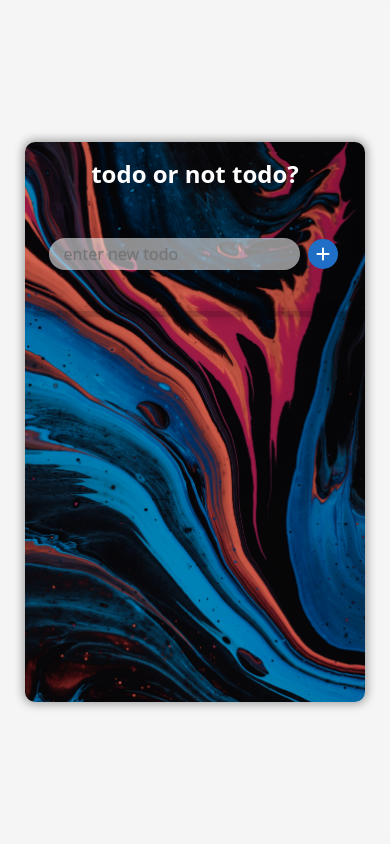
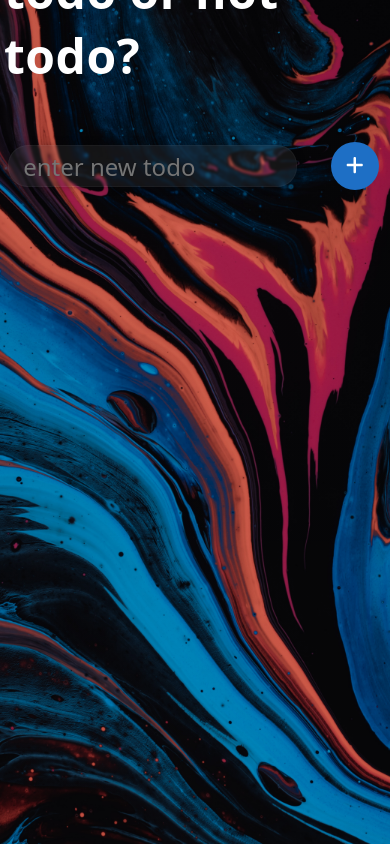
Before and after one commit to escapingSamsara/todo-list-react, a React (Vite) app: page / in a window 390 px wide. Built offline with nearby package versions, Linux system fonts and the light colour scheme.

Commit message:
responsive layout added for mobile and desktop view

```diff
--- a/src/App.scss
+++ b/src/App.scss
@@ -22,8 +22,8 @@ body {
   color: #ffffff;
 }
 .app-container {
-  height: 100dvh;
-  width: 100dvw;
+  height: 100vh;
+  width: 100vw;
   display: flex;
   justify-content: center;
   align-items: center;
--- a/src/components/TodoDisplay.jsx
+++ b/src/components/TodoDisplay.jsx
@@ -10,20 +10,19 @@ const TodoDisplay = ({ todos, handleDeleteClick, handleEditClick }) => {
           return (
             <li key={id} className="todo-list-item">
               <div className="todo-list-item-text">{text}</div>
-
               <div className="todo-list-btns">
                 <button
                   className="edit-todo-btn"
                   onClick={() => handleEditClick(todo)}
                 >
-                  <FontAwesomeIcon icon={faPen} />
+                  <FontAwesomeIcon icon={faPen} className="fa-icon" />
                 </button>
                 <button
                   type="button"
                   className="delete-todo-btn"
                   onClick={() => handleDeleteClick(id)}
                 >
-                  <FontAwesomeIcon icon={faCheck} />
+                  <FontAwesomeIcon icon={faCheck} className="fa-icon" />
                 </button>
               </div>
             </li>
--- a/src/components/TodoForm.jsx
+++ b/src/components/TodoForm.jsx
@@ -37,10 +37,10 @@ const TodoForm = ({
               id="new-todo-submit"
               className="submit-btn check-btn"
             >
-              <FontAwesomeIcon icon={faCheck} />
+              <FontAwesomeIcon icon={faCheck} className="fa-icon" />
             </button>
             <button className="cancel-btn" onClick={() => setIsEditing(false)}>
-              <FontAwesomeIcon icon={faXmark} />
+              <FontAwesomeIcon icon={faXmark} className="fa-icon" />
             </button>
           </div>
         </form>
@@ -63,7 +63,7 @@ const TodoForm = ({
             />
             <div className="btn-box">
               <button id="new-todo-submit" className="add-todo-btn">
-                <FontAwesomeIcon icon={faPlus} />
+                <FontAwesomeIcon icon={faPlus} className="fa-icon" />
               </button>
             </div>
           </div>
--- a/src/components/TodoList.jsx
+++ b/src/components/TodoList.jsx
@@ -1,4 +1,5 @@
 import bgImage from '../assets/bg8.jpg'
+// import './Background.scss'
 import TodoDisplay from './TodoDisplay'
 import TodoForm from './TodoForm'
 import './TodoList.scss'
--- a/src/components/TodoList.scss
+++ b/src/components/TodoList.scss
@@ -1,10 +1,8 @@
 .todo-list-container {
   box-shadow: 0 0 10px 2px rgba(0, 0, 0, 0.353);
   padding: 0.25rem;
-  height: 560px;
-  max-height: 600px;
-  width: 340px;
-  max-width: 420px;
+  height: 800px;
+  width: 550px;
   display: flex;
   justify-content: center;
   align-items: center;
@@ -12,16 +10,18 @@
   background-position: center;
   background-size: cover;
   background-repeat: no-repeat;
+  z-index: 5;
   .todo-list-header {
     height: 10%;
     width: 100%;
     h3 {
       display: flex;
       justify-content: center;
-      align-items: center;
+      align-items: flex-end;
       height: 100%;
       width: 100%;
-      font-size: 1.5rem;
+      font-size: 3rem;
+      letter-spacing: 0.5px;
     }
   }
   .todo-list-box {
@@ -57,17 +57,22 @@ div {
     padding: 0.25rem 0;
 
     .todo-input {
-      color: #242424;
-      background-color: rgba(255, 255, 255, 0.548);
+      color: #121212;
+      color: white;
+      background-color: rgba(103, 103, 103, 0.154);
       outline: none;
       border-radius: 20px;
       border: 2px solid transparent;
+      text-shadow: 0px 0px 2px rgba(0, 0, 0, 0.086);
+      border: 1px solid rgba(255, 255, 255, 0.034);
+      box-shadow: 0 0 10px 0 rgba(0, 0, 0, 0.205);
+      backdrop-filter: blur(1px);
+      font-size: 1.5rem;
       padding: 0.2rem 0.5rem;
       width: 90%;
       margin-right: 0.25rem;
-      text-shadow: 0px 0px 2px rgba(0, 0, 0, 0.086);
       &:focus {
-        border: 2px solid #2480e3;
+        border: 1.5px solid #2480e3;
         transition: all 0.15s ease-in-out;
       }
     }
@@ -87,9 +92,10 @@ div {
       height: 30px;
       width: 30px;
       transition: all 0.15s ease-in-out;
-      background-color: rgba(255, 255, 255, 0.548);
       background-color: #1e6fc5;
       text-shadow: 0px 0px 2px rgba(0, 0, 0, 0.086);
+      height: 35px;
+      width: 35px;
       &:hover {
         background-color: #2480e3;
         transition: all 0.15s ease-in-out;
@@ -98,14 +104,21 @@ div {
   }
   .check-btns {
     transition: all 0.15s ease-in-out;
-    margin-top: 0.5rem;
+    margin-top: 1rem;
+    margin: 1rem 0;
     width: 100%;
+    display: flex;
+    justify-content: space-evenly;
+    padding: 0 8rem;
   }
 }
 .todo-display-container {
   width: 100%;
-  box-shadow: 0 0 10px 0 rgba(0, 0, 0, 0.205);
-  backdrop-filter: brightness(80%);
+}
+.check-btn {
+  margin: 0 0.5rem;
+  height: 35px;
+  width: 35px;
 }
 .check-btn:hover {
   background-color: #2ecc71;
@@ -127,13 +140,18 @@ div {
   text-shadow: 0px 0px 2px rgba(0, 0, 0, 0.086);
 
   .todo-list-item {
-    padding: 0.25rem;
     display: flex;
     justify-content: space-between;
     align-items: center;
     height: 100%;
     width: 95%;
-    border-bottom: 1px solid rgba(255, 255, 255, 0.315);
+    border: 1px solid rgba(255, 255, 255, 0.034);
+    box-shadow: 0 0 10px 0 rgba(0, 0, 0, 0.205);
+    background-color: rgba(103, 103, 103, 0.089);
+    backdrop-filter: blur(1px);
+    border-radius: 10px;
+    padding: 0.25rem;
+    margin: 0.35rem 0;
     .todo-list-item-text {
       display: flex;
       justify-content: flex-start;
@@ -141,11 +159,14 @@ div {
       width: 90%;
       height: 100%;
       align-items: center;
+      font-size: 1.25rem;
     }
     .todo-list-btns {
+      width: 25%;
+      height: 100%;
       display: flex;
-      flex-direction: row;
-      width: 25%;
+      justify-content: space-evenly;
+      align-items: center;
       height: 100%;
     }
   }
@@ -156,6 +177,9 @@ button {
   outline: none;
   border-radius: 5px;
   margin: 0 0.2rem;
+}
+.fa-icon {
+  font-size: 1rem;
 }
 .delete-todo-btn:hover {
   background-color: #2ecc71;
@@ -169,10 +193,117 @@ button {
 .edit-todo-btn,
 .cancel-btn,
 .submit-btn {
-  background-color: rgba(141, 141, 141, 0.315);
+  background-color: rgba(255, 255, 255, 0.168);
   color: white;
   backdrop-filter: blur(5px);
-  height: 25px;
-  width: 25px;
+  height: 35px;
+  width: 35px;
   border-radius: 50%;
 }
+
+// MOBILE VIEW
+
+@media screen and (max-width: 600px) {
+  .todo-list-container {
+    border-radius: 0;
+    height: 100%;
+    width: 100%;
+    max-width: 600px;
+    .todo-list-header {
+      height: 10%;
+      width: 100%;
+      h3 {
+        height: 100%;
+        width: 100%;
+        font-size: 3rem;
+        letter-spacing: 0.5px;
+      }
+    }
+    .todo-list-box {
+      padding: 0.25rem;
+      height: 90%;
+      width: 100%;
+    }
+  }
+  div {
+    border-radius: 10px;
+  }
+  .form-container {
+    // box-shadow: 0 0 10px 0 rgba(0, 0, 0, 0.205);
+    width: 100%;
+    margin: 0 auto;
+    height: 20%;
+    display: flex;
+    justify-content: center;
+    align-items: center;
+    margin-bottom: 0.5rem;
+    // backdrop-filter: brightness(80%);
+  }
+  .todo-form-container {
+    .form-box-check {
+      width: 100%;
+      .todo-input {
+        font-size: 1.5rem;
+        padding: 0.2rem 0.5rem;
+        width: 90%;
+        margin-right: 0.25rem;
+      }
+    }
+    .btn-box {
+      .add-todo-btn {
+        margin-left: 30px;
+        height: 3rem;
+        width: 3rem;
+      }
+    }
+    .check-btns {
+      display: flex;
+      justify-content: space-evenly;
+      padding: 0 4rem;
+    }
+  }
+  .todo-display-container {
+    width: 100%;
+  }
+
+  .todo-list {
+    height: 100%;
+    max-height: 370px;
+    width: 100%;
+    padding: 0.2rem;
+
+    .todo-list-item {
+      padding: 0.35rem;
+      height: 100%;
+      width: 95%;
+      margin: 0.35rem 0;
+      .todo-list-item-text {
+        width: 90%;
+        height: 100%;
+        font-size: 1.5rem;
+      }
+      .todo-list-btns {
+        width: 25%;
+        display: flex;
+        justify-content: space-evenly;
+        align-items: center;
+        height: 100%;
+      }
+    }
+  }
+  button {
+    padding: 0.1rem 0.2rem;
+    border-radius: 5px;
+    margin: 0 0.2rem;
+  }
+  .fa-icon {
+    font-size: 1.25rem;
+  }
+  .delete-todo-btn,
+  .edit-todo-btn,
+  .cancel-btn,
+  .submit-btn {
+    height: 2.5rem;
+    width: 2.5rem;
+  }
+}
```
Also changed, not shown: src/components/Background.scss (added, +40 -0 lines), src/components/Background.jsx (added).
